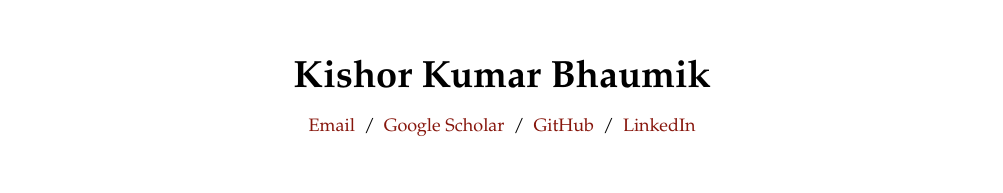
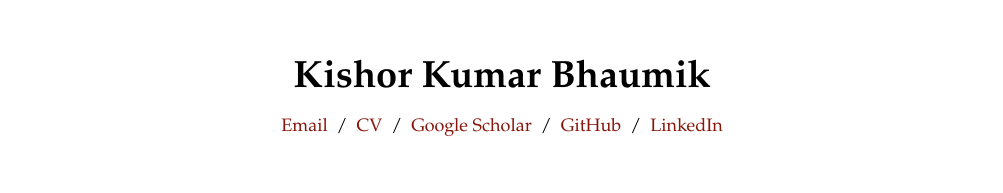
Before and after one commit to Kishor-Bhaumik/Kishor-Bhaumik.github.io, a plain HTML site: page index.html in a window 1280 px wide. Shown: the top 193 px of the page, without its empty margins (138-1141 px from the left). Drawn offline with Linux system fonts and the light colour scheme; a script that the page names is missing.

Commit message:
Update index.html

```diff
--- a/index.html
+++ b/index.html
@@ -27,7 +27,7 @@
         </p>
         <p align="center">
             <a href="mailto:kishor25@g.skku.edu">Email</a> &nbsp;/&nbsp;
-            <!-- <a href="CV_Bang_An.pdf">CV</a> &nbsp;/&nbsp; -->
+            <a href="https://drive.google.com/file/d/19_I1dF5YSSKoJDUd0SWBgVDViMNPdNiM/view?usp=sharing">CV</a> &nbsp;/&nbsp;
             <a href="https://scholar.google.com/citations?user=g70F2XcAAAAJ&hl=en">Google Scholar</a> &nbsp;/&nbsp;
             <a href="https://github.com/Kishor-Bhaumik"> GitHub </a> &nbsp;/&nbsp;
             <a href="https://www.linkedin.com/in/kishor-kumar-bhaumik-8698491b8/">LinkedIn</a>
```
